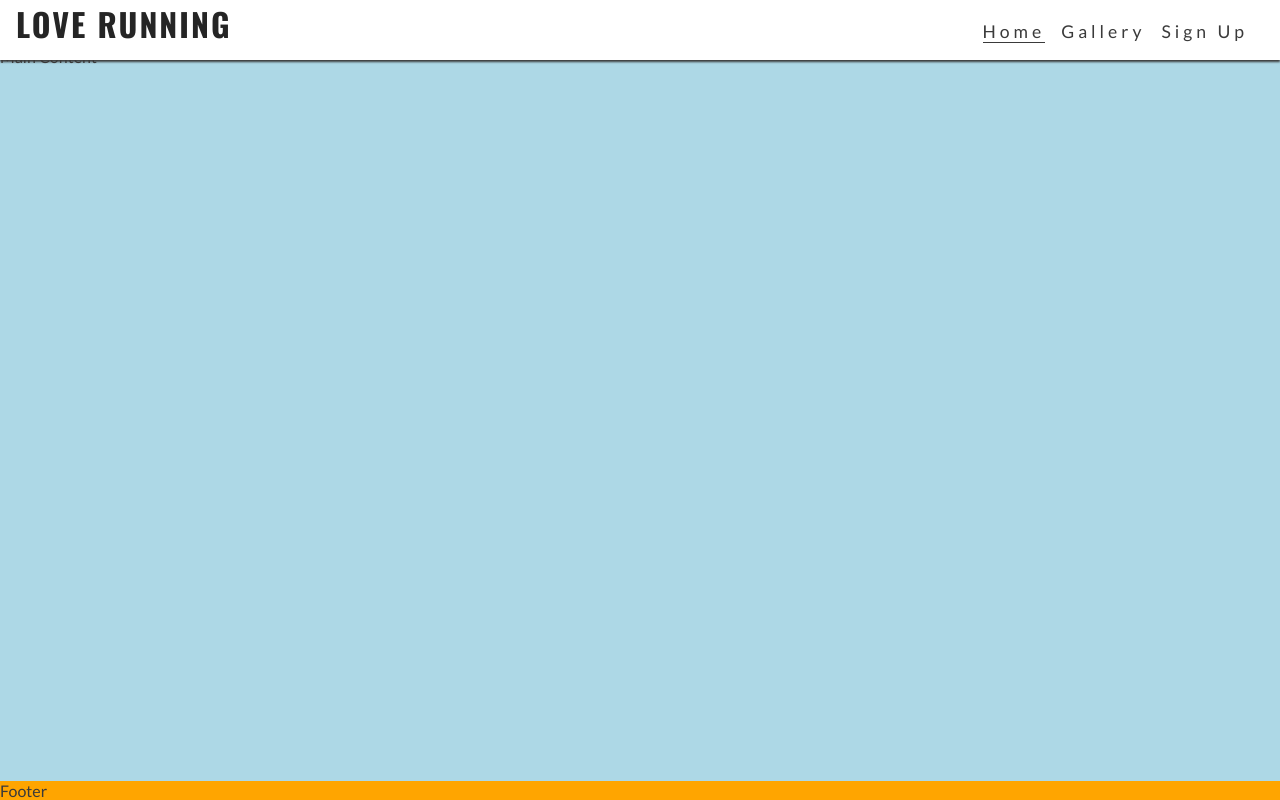
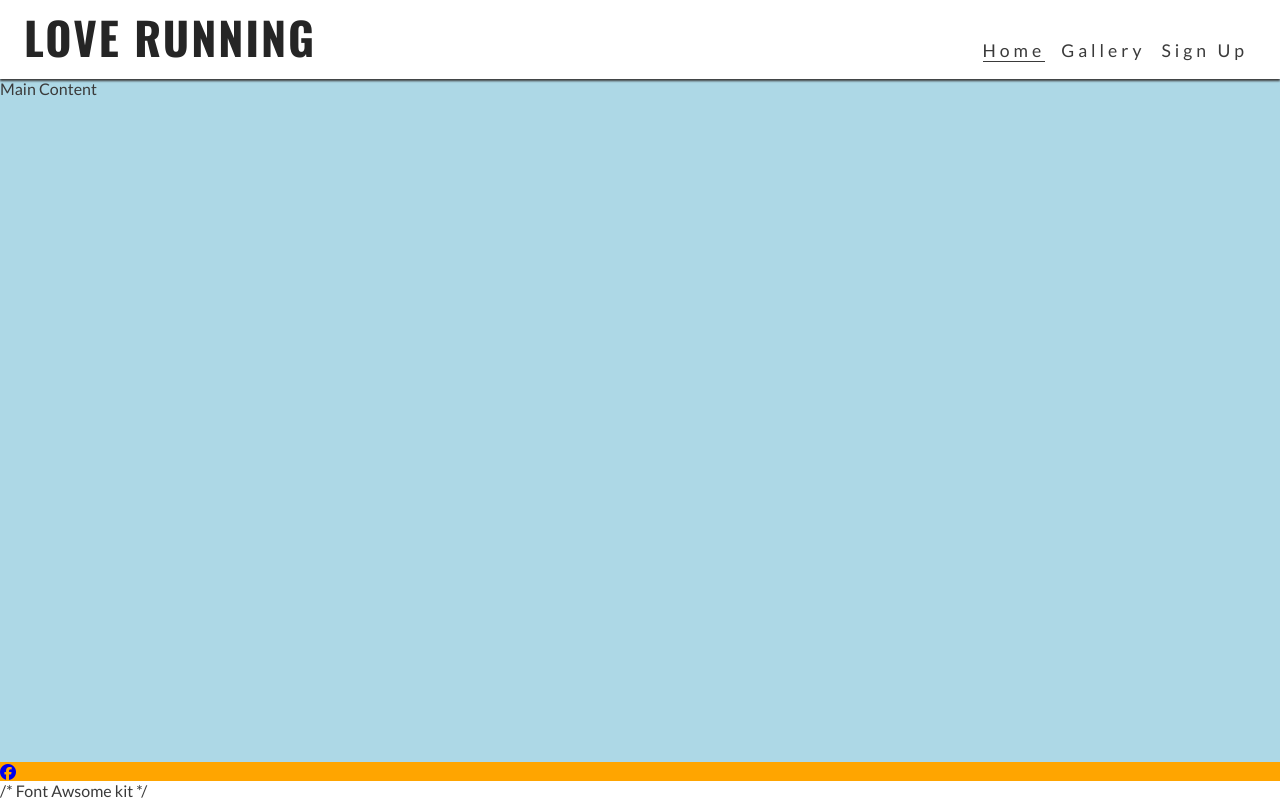
Before and after one commit to Rick-8/Love-Running, a plain HTML site: page index.html in a window 1280 px wide. Drawn offline with nearby package versions, Linux system fonts and the light colour scheme; a web font is replaced by a local one.

Commit message:
add font awsome and first footer link

```diff
--- a/assets/css/style.css
+++ b/assets/css/style.css
@@ -8,6 +8,7 @@
     margin: 0;
     box-sizing: border-box;
 }
+
 /* General styles */
 body {
     min-height: 100vh;
@@ -22,7 +23,7 @@ flex-direction: column;
 /* Header */
 header {
     background-color: #ffffff;
-    padding:  0 1rem;
+    padding: 0 1rem;
     position: fixed;
     z-index: 99;
     width: 100%;
@@ -51,7 +52,7 @@ h1 {
     list-style-type: none;
 }
 
-#menu > li {
+#menu>li {
     margin-bottom: 1em;
 
 }
@@ -104,6 +105,7 @@ footer {
 
 /* media query: tablets and larger (768 and up) */
 @media screen and (min-width: 768px) {
+
     /* Header */
     nav {
         display: block;
@@ -112,14 +114,34 @@ footer {
         width: fit-content;
         padding-right: 1rem;
     }
+
     #menu {
         display: flex;
     }
 
- #menu > li {
+    #menu>li {
         padding-left: 1rem;
     }
 
     .nav-toggle-label {
         display: none;
     }
+
+    #logo {
+        font-size: 280%;
+        line-height: 75px;
+        margin: 0 0.5rem;
+    }
+}
+/*main content */
+    main {
+        /*push main content down to accommodae larger header */
+        margin-top: 79px;
+    }
+
+    @media screen and (min-width: 992px) {
+        /* hover over for the A elements */
+        a:hover {
+            border-bottom: 1px solid #3a3a3a;
+        }
+    }
--- a/index.html
+++ b/index.html
@@ -5,7 +5,8 @@
     <meta charset="UTF-8">
     <meta name="viewport" content="width=device-width, initial-scale=1.0">
     <!-- meta tags for search engines -->
-     <meta name="description" content="Love Running. Club runners in Dublin, Ireland. Urban running. Dublin docklands and phoenix park">
+    <meta name="description"
+        content="Love Running. Club runners in Dublin, Ireland. Urban running. Dublin docklands and phoenix park">
     <meta name="keywords" content="love running, run, running club, runners, Ireland, Dublin, sport, exercise">
     <!-- Title -->
     <title>Love Running</title>
@@ -38,8 +39,14 @@
     <main>Main Content</main>
 
     <!-- Footer -->
-<Footer>Footer</Footer>
-
+    <Footer>
+        <ul>
+            <li><a href="https://www.facebook.com/" target="_blank" rel="noopener"
+                    aria-level="Visit out facebook page (opens in a new tab)"><i class="fa-brands fa-facebook"></i></a></li>
+        </ul>
+    </Footer>
+    /* Font Awsome kit */
+    <script src="https://kit.fontawesome.com/58851690d4.js" crossorigin="anonymous"></script>
 </body>
 
 </html>
```
Lines whose indentation alone changed are shown as unchanged.
